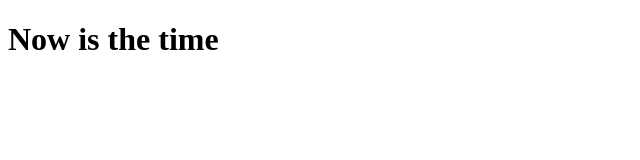
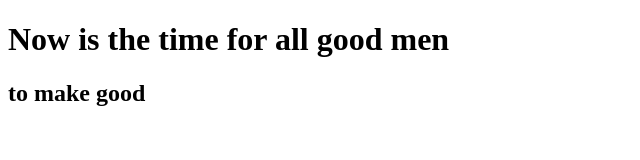
Before and after one commit to chrisgarrard/cousera-ccgtest, a plain HTML site: page mysite/index.html in a window 1280 px wide. Shown: the whole page, without its empty margins (0-640 px from the left). Drawn offline with Linux system fonts and the light colour scheme.

Commit message:
New version

```diff
--- a/mysite/index.html
+++ b/mysite/index.html
@@ -4,6 +4,7 @@
 	<title>Hello this time!</title>
 </head>
 <body>
-<h1>Now is the time</h1>
+<h1>Now is the time for all good men</h1>
+<h2>to make good<h2>
 </body>
 </html>
```
